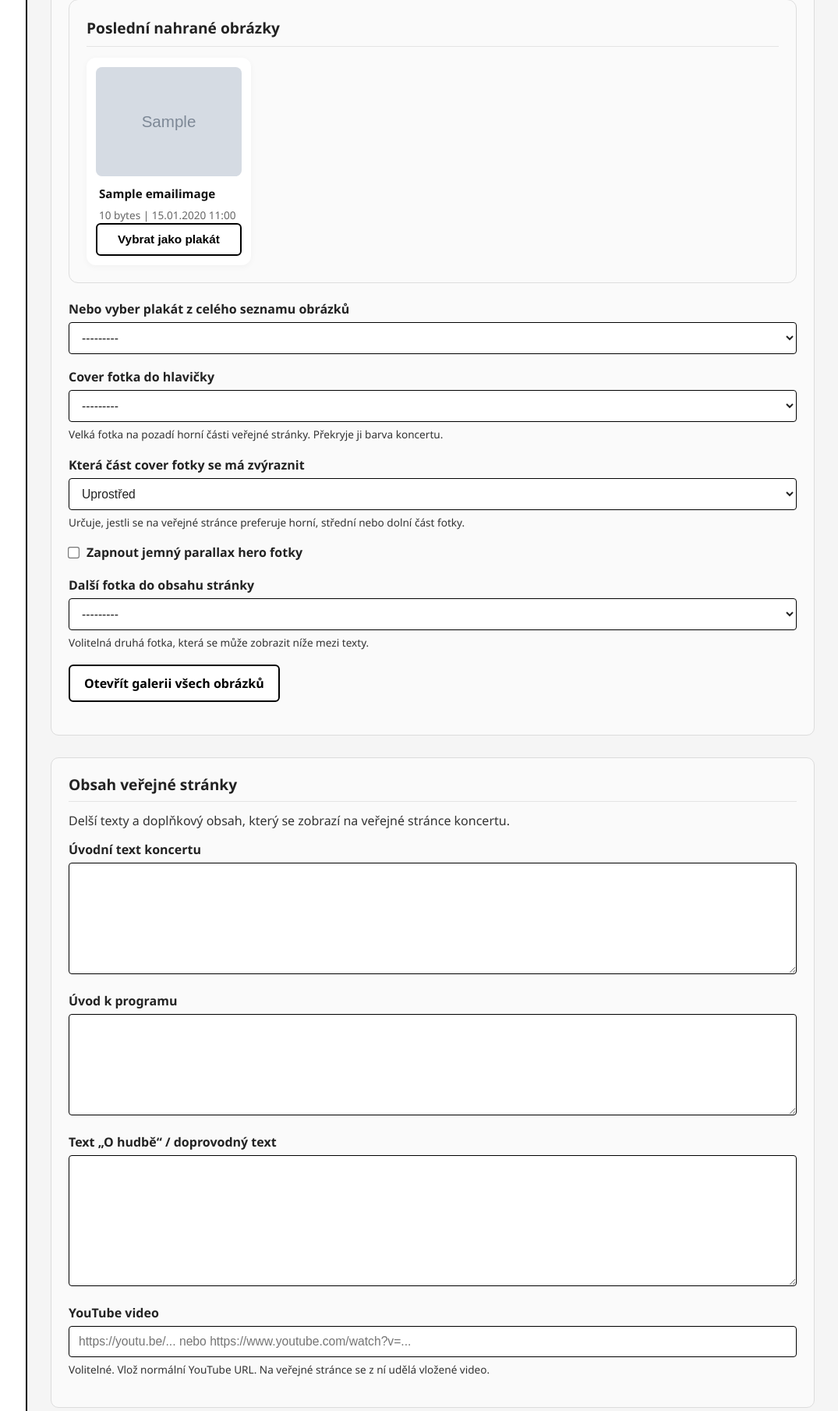
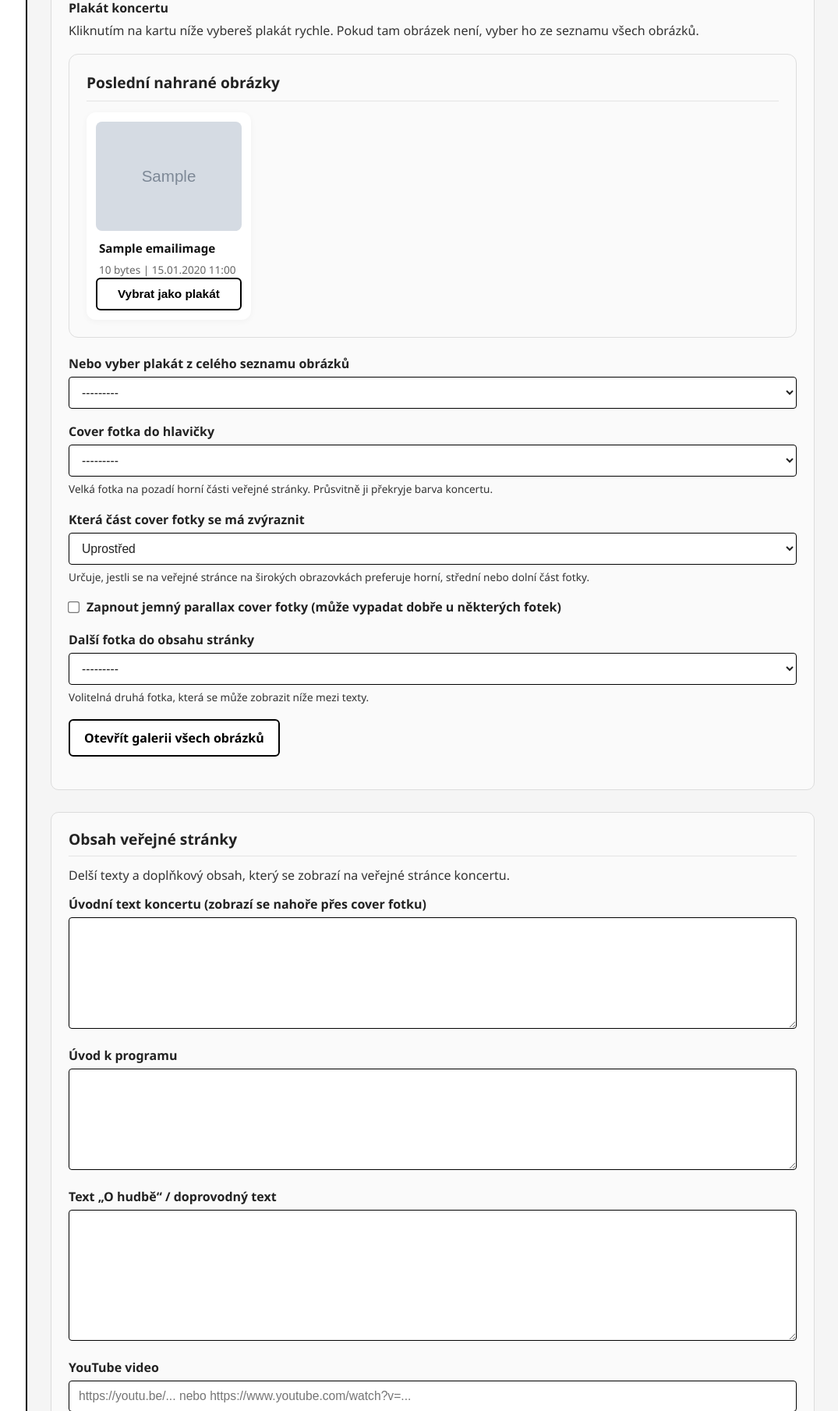
Before and after one commit to HonzaVanek/Liederweb, a Django app: page /events/create/ in a window 1280 px wide. Shown: the part 1360-3169 px from the top of the page at 78% size, without its empty margins (205-1280 px from the left). Run offline with Django 5.2, Linux system fonts and the light colour scheme; a user stored in the database is signed in; tables that the repository leaves empty hold one stand-in row (values such as "Sample post"); grey boxes marked "Sample" are stand-in pictures; one stand-in notice (Sample message) is shown.

Commit message:
drobné fixy, popisky

```diff
--- a/events/static/events/public_event_detail.css
+++ b/events/static/events/public_event_detail.css
@@ -32,7 +32,7 @@
     background: linear-gradient(
         90deg,
         rgba(0, 0, 0, 0.70) 0%,
-        rgba(0, 0, 0, 0.48) 48%,
+        rgba(0, 0, 0, 0.48) 40%,
         rgba(0, 0, 0, 0.24) 100%
     );
 }
--- a/events/templates/events/event_form.html
+++ b/events/templates/events/event_form.html
@@ -29,6 +29,13 @@
   {{ sponsor_formset.management_form }}
 
   <div class="content-section">
+    {% if messages %}
+      <ul class="messages">
+        {% for m in messages %}
+          <li class="{{ m.tags }}">{{ m }}</li>
+        {% endfor %}
+      </ul>
+    {% endif %}
     <h3>Základní informace</h3>
     <p class="section-intro">
       Základ koncertu: název, datum, místo a údaje pro pravý informační panel na veřejné stránce.
@@ -172,7 +179,7 @@
       <label for="{{ form.hero_image.id_for_label }}">Cover fotka do hlavičky</label>
       {{ form.hero_image }}
       <p class="small muted">
-        Velká fotka na pozadí horní části veřejné stránky. Překryje ji barva koncertu.
+        Velká fotka na pozadí horní části veřejné stránky. Průsvitně ji překryje barva koncertu.
       </p>
       {% for e in form.hero_image.errors %}
         <div class="form-errors">{{ e }}</div>
@@ -183,7 +190,7 @@
       <label for="{{ form.hero_image_position.id_for_label }}">Která část cover fotky se má zvýraznit</label>
       {{ form.hero_image_position }}
       <p class="small muted">
-        Určuje, jestli se na veřejné stránce preferuje horní, střední nebo dolní část fotky.
+        Určuje, jestli se na veřejné stránce na širokých obrazovkách preferuje horní, střední nebo dolní část fotky.
       </p>
       {% for e in form.hero_image_position.errors %}
         <div class="form-errors">{{ e }}</div>
@@ -191,7 +198,7 @@
     </div>
 
     <div class="template-form-row checkbox-row single-checkbox-row">
-      <label for="{{ form.hero_parallax_enabled.id_for_label }}">Zapnout jemný parallax hero fotky</label>
+      <label for="{{ form.hero_parallax_enabled.id_for_label }}">Zapnout jemný parallax cover fotky (může vypadat dobře u některých fotek)</label>
       {{ form.hero_parallax_enabled }}
       {% for e in form.hero_parallax_enabled.errors %}
         <div class="form-errors">{{ e }}</div>
@@ -221,7 +228,7 @@
     </p>
 
     <div class="template-form-row">
-      <label for="{{ form.public_text.id_for_label }}">Úvodní text koncertu</label>
+      <label for="{{ form.public_text.id_for_label }}">Úvodní text koncertu (zobrazí se nahoře přes cover fotku)</label>
       {{ form.public_text }}
       {% for e in form.public_text.errors %}
         <div class="form-errors">{{ e }}</div>
--- a/events/templates/events/public_event_detail.html
+++ b/events/templates/events/public_event_detail.html
@@ -33,7 +33,7 @@
 
         <div class="public-event-meta-inline">
           {% if event.starts_at %}
-            <span>{{ event.starts_at|date:"d.m.Y H:i" }}</span>
+            <span>{{ event.starts_at|date:"d. m. Y H:i" }}</span>
           {% endif %}
           {% if event.venue %}
             <span>{{ event.venue }}</span>
@@ -252,7 +252,7 @@
           {% if event.starts_at %}
             <div class="event-info-row">
               <div class="event-info-label">Datum a čas</div>
-              <div class="event-info-value">{{ event.starts_at|date:"d.m.Y H:i" }}</div>
+              <div class="event-info-value">{{ event.starts_at|date:"d. m. Y H:i" }}</div>
             </div>
           {% endif %}
 
--- a/events/views.py
+++ b/events/views.py
@@ -109,7 +109,7 @@
     context = {
         "form": form,
         "page_title": "Nový koncert",
-        "recent_images": EmailImage.objects.order_by("-uploaded_at")[:8],
+        "recent_images": EmailImage.objects.order_by("-uploaded_at")[:10],
         "event": None,
         **formsets,
     }
@@ -155,7 +155,7 @@
     context = {
         "form": form,
         "page_title": "Upravit koncert",
-        "recent_images": EmailImage.objects.order_by("-uploaded_at")[:8],
+        "recent_images": EmailImage.objects.order_by("-uploaded_at")[:10],
         "event": event,
         **formsets,
     }
```
Also changed, not shown: events/templates/events/event_detail.html (+14 -3 lines).
